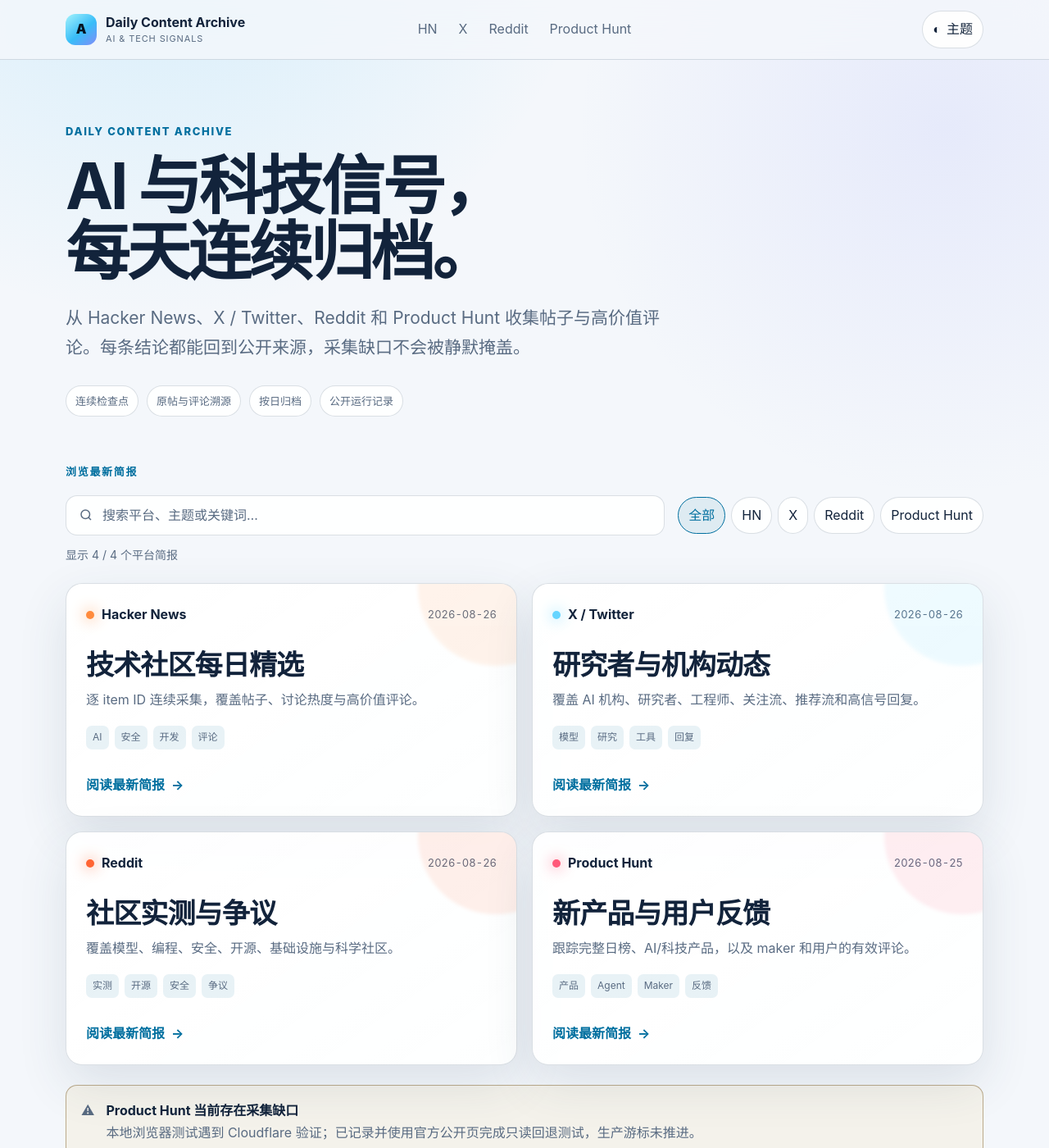
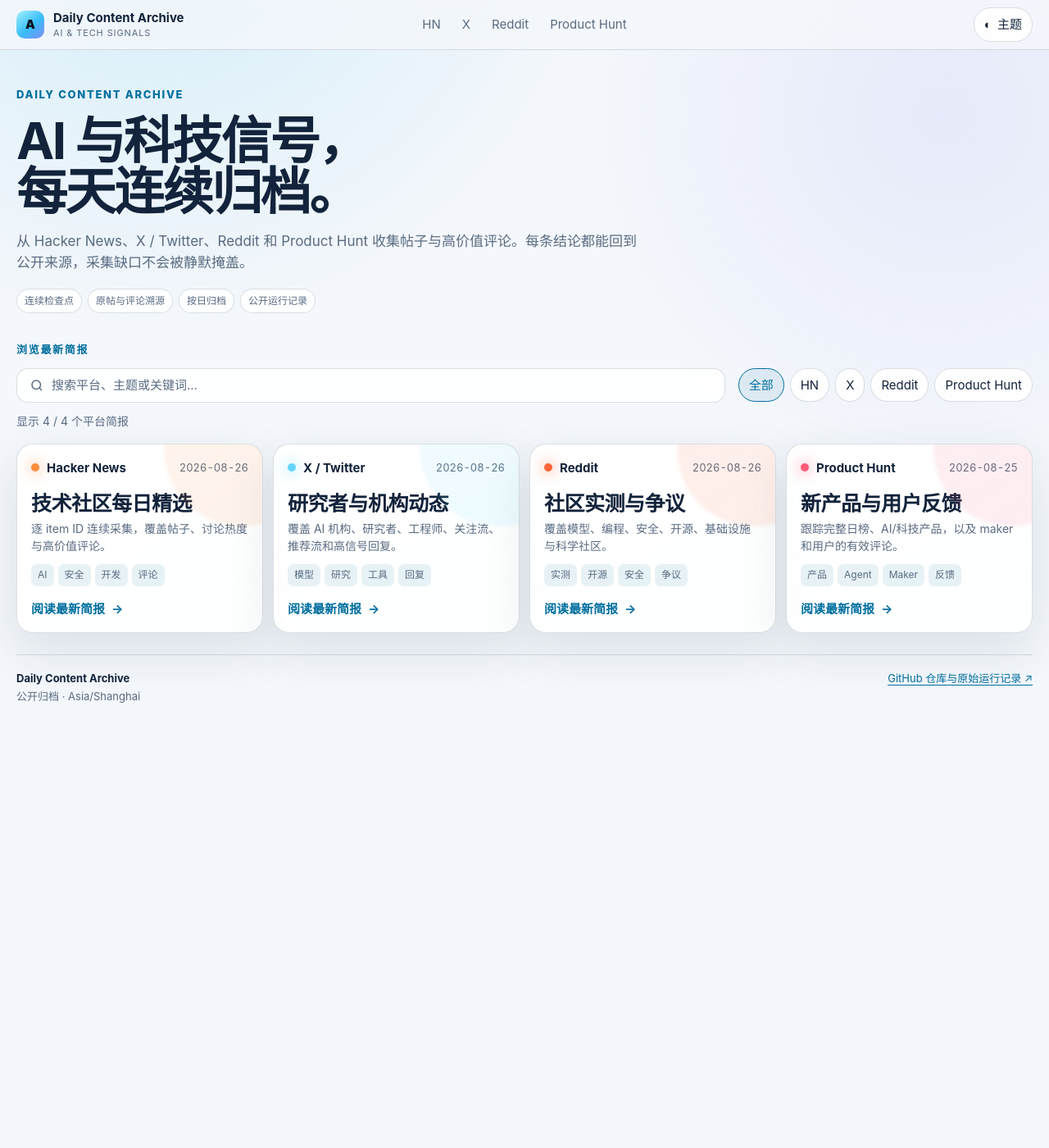
Before and after one commit to convee/daily-content-archive, a Jekyll site: the page built from index.html, in a window 1280 px wide and 1400 px high. Shown: the whole window at 82% size. Built offline with Jekyll 4.4.1, drawn with Linux system fonts in a browser that asks for light colours.

Commit message:
pages: compact archive layout

```diff
--- a/assets/css/site.css
+++ b/assets/css/site.css
@@ -14,7 +14,7 @@
   --danger: #ff8a8a;
   --shadow: 0 22px 70px rgba(0, 0, 0, .26);
   --radius: 20px;
-  --content: 1120px;
+  --content: 1240px;
 }
 
 html[data-theme="light"] {
@@ -63,7 +63,7 @@
     radial-gradient(circle at 15% -10%, rgba(56, 189, 248, .18), transparent 34rem),
     radial-gradient(circle at 90% 10%, rgba(129, 140, 248, .12), transparent 28rem),
     var(--bg);
-  font: 16px/1.7 Inter, ui-sans-serif, system-ui, -apple-system, BlinkMacSystemFont, "Segoe UI", "PingFang SC", sans-serif;
+  font: 15px/1.55 Inter, ui-sans-serif, system-ui, -apple-system, BlinkMacSystemFont, "Segoe UI", "PingFang SC", sans-serif;
 }
 
 a { color: var(--accent); text-decoration-thickness: .08em; text-underline-offset: .2em; }
@@ -111,7 +111,7 @@
   align-items: center;
   gap: 20px;
   width: min(var(--content), calc(100% - 36px));
-  min-height: 72px;
+  min-height: 60px;
   margin: 0 auto;
 }
 .brand {
@@ -127,9 +127,9 @@
 .brand-mark {
   display: grid;
   place-items: center;
-  width: 38px;
-  height: 38px;
-  border-radius: 12px;
+  width: 34px;
+  height: 34px;
+  border-radius: 10px;
   color: #061521;
   background: linear-gradient(140deg, #a5f3fc, #38bdf8 55%, #818cf8);
   font-weight: 900;
@@ -159,27 +159,27 @@
 .theme-toggle:hover { border-color: var(--accent); }
 
 .site-main { width: min(var(--content), calc(100% - 36px)); margin: 0 auto; }
-.home-main { padding: 76px 0 40px; }
+.home-main { padding: 44px 0 26px; }
 .eyebrow { margin: 0 0 16px; color: var(--accent); font-size: 13px; font-weight: 800; letter-spacing: .13em; text-transform: uppercase; }
-.archive-controls-title { margin-top: 56px; margin-bottom: -38px; }
-.hero h1 { max-width: 900px; margin: 0; font-size: clamp(40px, 7vw, 78px); line-height: 1.02; letter-spacing: -.045em; }
-.hero .lead { max-width: 760px; margin: 24px 0 0; color: var(--muted); font-size: clamp(17px, 2vw, 21px); }
-.hero-meta { display: flex; flex-wrap: wrap; gap: 10px; margin-top: 28px; }
-.meta-pill { padding: 7px 11px; border: 1px solid var(--line); border-radius: 999px; color: var(--muted); background: var(--surface); font-size: 13px; }
+.archive-controls-title { margin-top: 34px; margin-bottom: -22px; }
+.hero h1 { max-width: 850px; margin: 0; font-size: clamp(36px, 5.2vw, 62px); line-height: 1; letter-spacing: -.04em; }
+.hero .lead { max-width: 760px; margin: 16px 0 0; color: var(--muted); font-size: clamp(15px, 1.5vw, 17px); line-height: 1.55; }
+.hero-meta { display: flex; flex-wrap: wrap; gap: 7px; margin-top: 18px; }
+.meta-pill { padding: 5px 9px; border: 1px solid var(--line); border-radius: 999px; color: var(--muted); background: var(--surface); font-size: 12px; }
 
 .archive-controls {
   display: grid;
   grid-template-columns: minmax(220px, 1fr) auto;
   gap: 16px;
   align-items: center;
-  margin: 56px 0 22px;
+  margin: 34px 0 14px;
 }
 .search-wrap { position: relative; }
 .search-wrap svg { position: absolute; top: 50%; left: 16px; width: 18px; color: var(--muted); transform: translateY(-50%); }
 .archive-search {
   width: 100%;
-  min-height: 48px;
-  padding: 10px 44px;
+  min-height: 42px;
+  padding: 8px 42px;
   border: 1px solid var(--line);
   border-radius: 14px;
   color: var(--text);
@@ -212,13 +212,13 @@
 .filter-button:hover, .filter-button[aria-pressed="true"] { border-color: var(--accent); color: var(--accent); background: var(--accent-soft); }
 .results-summary { grid-column: 1 / -1; min-height: 24px; margin: -4px 0 0; color: var(--muted); font-size: 14px; }
 
-.archive-grid { display: grid; grid-template-columns: repeat(2, minmax(0, 1fr)); gap: 18px; }
+.archive-grid { display: grid; grid-template-columns: repeat(4, minmax(0, 1fr)); gap: 12px; }
 .archive-card {
   position: relative;
   display: flex;
   flex-direction: column;
-  min-height: 285px;
-  padding: 24px;
+  min-height: 226px;
+  padding: 17px;
   overflow: hidden;
   border: 1px solid var(--line);
   border-radius: var(--radius);
@@ -237,9 +237,9 @@
 .platform-label { display: inline-flex; align-items: center; gap: 9px; font-weight: 750; }
 .platform-dot { width: 10px; height: 10px; border-radius: 50%; background: var(--card-accent); box-shadow: 0 0 18px var(--card-accent); }
 .card-date { color: var(--muted); font-variant-numeric: tabular-nums; font-size: 13px; }
-.archive-card h2 { margin: 28px 0 10px; font-size: clamp(24px, 3vw, 34px); line-height: 1.15; letter-spacing: -.025em; }
-.archive-card p { margin: 0; color: var(--muted); }
-.card-tags { display: flex; flex-wrap: wrap; gap: 7px; margin: 18px 0 24px; }
+.archive-card h2 { margin: 18px 0 7px; font-size: clamp(20px, 2vw, 25px); line-height: 1.12; letter-spacing: -.02em; }
+.archive-card p { margin: 0; color: var(--muted); font-size: 14px; line-height: 1.48; }
+.card-tags { display: flex; flex-wrap: wrap; gap: 5px; margin: 12px 0 16px; }
 .card-tags span { padding: 4px 8px; border-radius: 7px; color: var(--muted); background: var(--accent-soft); font-size: 12px; }
 .card-link { display: inline-flex; align-items: center; gap: 8px; width: max-content; margin-top: auto; font-weight: 750; text-decoration: none; }
 .card-link::after { content: "→"; transition: transform .2s ease; }
@@ -249,7 +249,7 @@
 .status-note { display: grid; grid-template-columns: auto 1fr; gap: 14px; margin: 24px 0 0; padding: 17px 18px; border: 1px solid color-mix(in srgb, var(--warning) 34%, var(--line)); border-radius: 14px; color: var(--muted); background: color-mix(in srgb, var(--warning) 8%, var(--surface)); }
 .status-note strong { color: var(--text); }
 
-.article-shell { padding: 26px 0 70px; }
+.article-shell { padding: 20px 0 52px; }
 .breadcrumbs { display: flex; flex-wrap: wrap; gap: 9px; align-items: center; margin-bottom: 28px; color: var(--muted); font-size: 14px; }
 .breadcrumbs a { color: var(--muted); }
 .article-layout { display: grid; grid-template-columns: 220px minmax(0, 760px); gap: 50px; align-items: start; }
@@ -260,11 +260,12 @@
 #page-toc a:hover, #page-toc a[aria-current="true"] { border-left-color: var(--accent); color: var(--accent); background: linear-gradient(90deg, var(--accent-soft), transparent); }
 #page-toc a[data-level="3"] { padding-left: 24px; font-size: 12px; }
 .prose { min-width: 0; }
-.prose > h1:first-child { margin: 0 0 12px; font-size: clamp(34px, 5vw, 56px); line-height: 1.08; letter-spacing: -.04em; }
-.prose h2 { margin: 52px 0 18px; padding-top: 8px; font-size: clamp(24px, 3vw, 32px); line-height: 1.2; letter-spacing: -.02em; }
+.prose { font-size: 15px; line-height: 1.58; }
+.prose > h1:first-child { margin: 0 0 10px; font-size: clamp(31px, 4vw, 46px); line-height: 1.05; letter-spacing: -.035em; }
+.prose h2 { margin: 36px 0 12px; padding-top: 6px; font-size: clamp(22px, 2.5vw, 28px); line-height: 1.18; letter-spacing: -.02em; }
 .prose h3 { margin: 34px 0 12px; }
 .prose p, .prose li { color: color-mix(in srgb, var(--text) 88%, var(--muted)); }
-.prose p { margin: 15px 0; }
+.prose p { margin: 10px 0; }
 .prose ul, .prose ol { padding-left: 1.35em; }
 .prose li + li { margin-top: 7px; }
 .prose blockquote { margin: 26px 0; padding: 14px 18px; border-left: 3px solid var(--accent); border-radius: 0 12px 12px 0; background: var(--accent-soft); }
@@ -292,7 +293,7 @@
 .back-to-top { position: fixed; z-index: 40; right: 22px; bottom: 22px; display: grid; place-items: center; width: 44px; height: 44px; border: 1px solid var(--line); border-radius: 50%; color: var(--text); background: var(--surface-solid); box-shadow: var(--shadow); opacity: 0; pointer-events: none; transform: translateY(10px); transition: .2s ease; cursor: pointer; }
 .back-to-top[data-visible="true"] { opacity: 1; pointer-events: auto; transform: translateY(0); }
 
-.site-footer { display: flex; justify-content: space-between; gap: 22px; width: min(var(--content), calc(100% - 36px)); margin: 0 auto; padding: 28px 0 42px; border-top: 1px solid var(--line); color: var(--muted); font-size: 14px; }
+.site-footer { display: flex; justify-content: space-between; gap: 18px; width: min(var(--content), calc(100% - 36px)); margin: 0 auto; padding: 18px 0 24px; border-top: 1px solid var(--line); color: var(--muted); font-size: 13px; }
 .site-footer strong, .site-footer span { display: block; }
 .site-footer strong { margin-bottom: 2px; color: var(--text); }
 
@@ -301,6 +302,7 @@
   .site-nav { grid-column: 1 / -1; justify-content: flex-start; overflow-x: auto; margin: -8px 0 10px; padding-bottom: 2px; }
   .theme-toggle { grid-column: 2; grid-row: 1; }
   .article-layout { grid-template-columns: 1fr; gap: 12px; }
+  .archive-grid { grid-template-columns: repeat(2, minmax(0, 1fr)); }
   .toc-panel { position: static; max-height: none; padding: 14px 16px; border: 1px solid var(--line); border-radius: 14px; background: var(--surface); }
   #page-toc { display: none; margin-top: 8px; }
   .toc-panel[data-open="true"] #page-toc { display: grid; }
@@ -317,10 +319,10 @@
   .theme-label { display: none; }
   .theme-toggle { width: 38px; height: 38px; justify-content: center; padding: 0; }
   .site-nav a { padding: 6px 9px; font-size: 14px; }
-  .home-main { padding-top: 54px; }
+  .home-main { padding-top: 38px; }
   .archive-controls { grid-template-columns: 1fr; margin-top: 42px; }
   .archive-grid { grid-template-columns: 1fr; }
-  .archive-card { min-height: 250px; }
+  .archive-card { min-height: 220px; }
   .site-footer { flex-direction: column; }
   .back-to-top { right: 14px; bottom: 14px; }
 }
--- a/index.html
+++ b/index.html
@@ -70,8 +70,4 @@
   </div>
   <div class="empty-state" role="status">没有匹配的简报。请换一个关键词或选择“全部”。</div>
 
-  <aside class="status-note" aria-label="采集状态说明">
-    <span aria-hidden="true">⚠</span>
-    <div><strong>Product Hunt 当前存在采集缺口</strong><br>本地浏览器测试遇到 Cloudflare 验证；已记录并使用官方公开页完成只读回退测试，生产游标未推进。</div>
-  </aside>
 </section>
```
